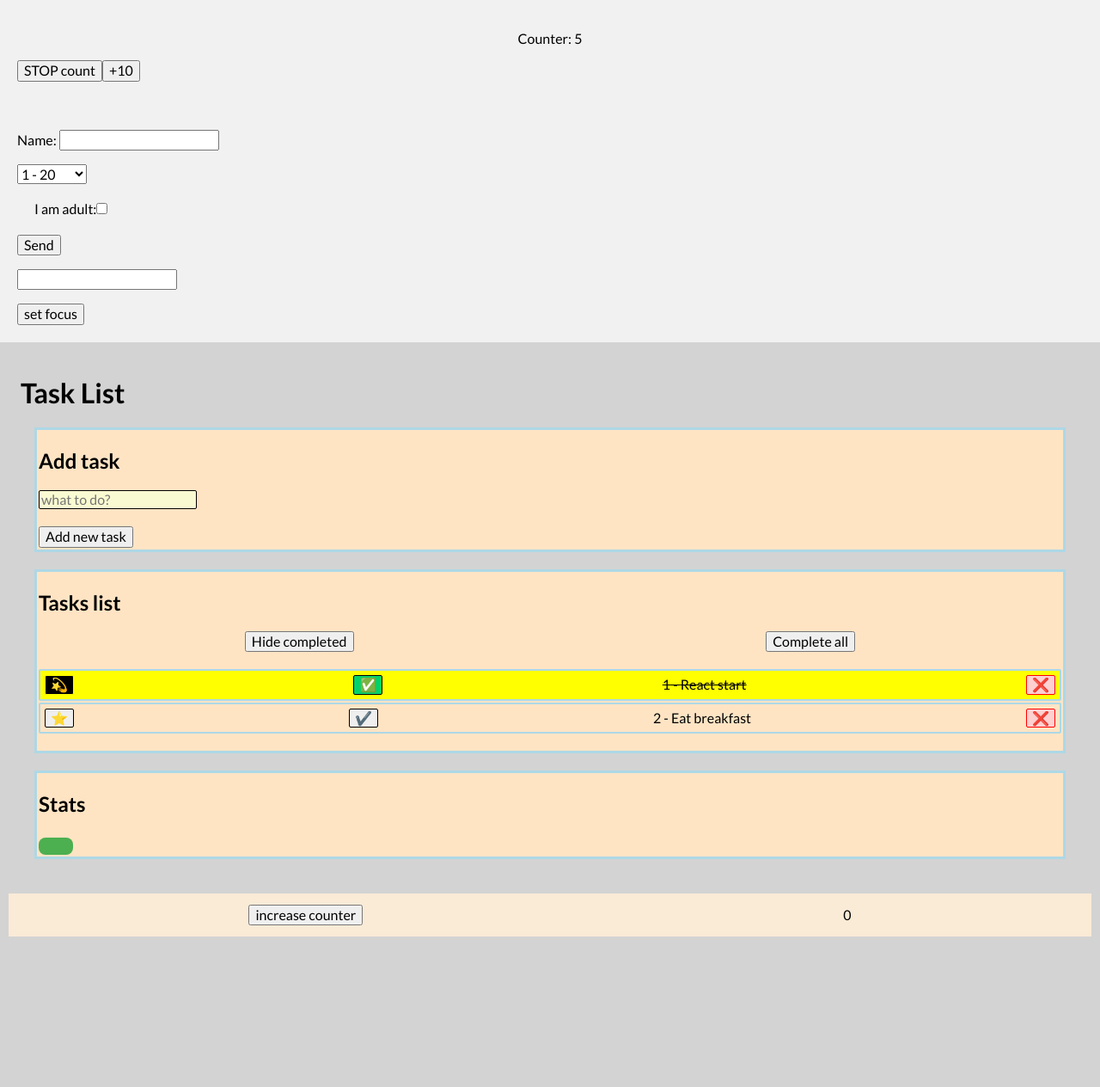
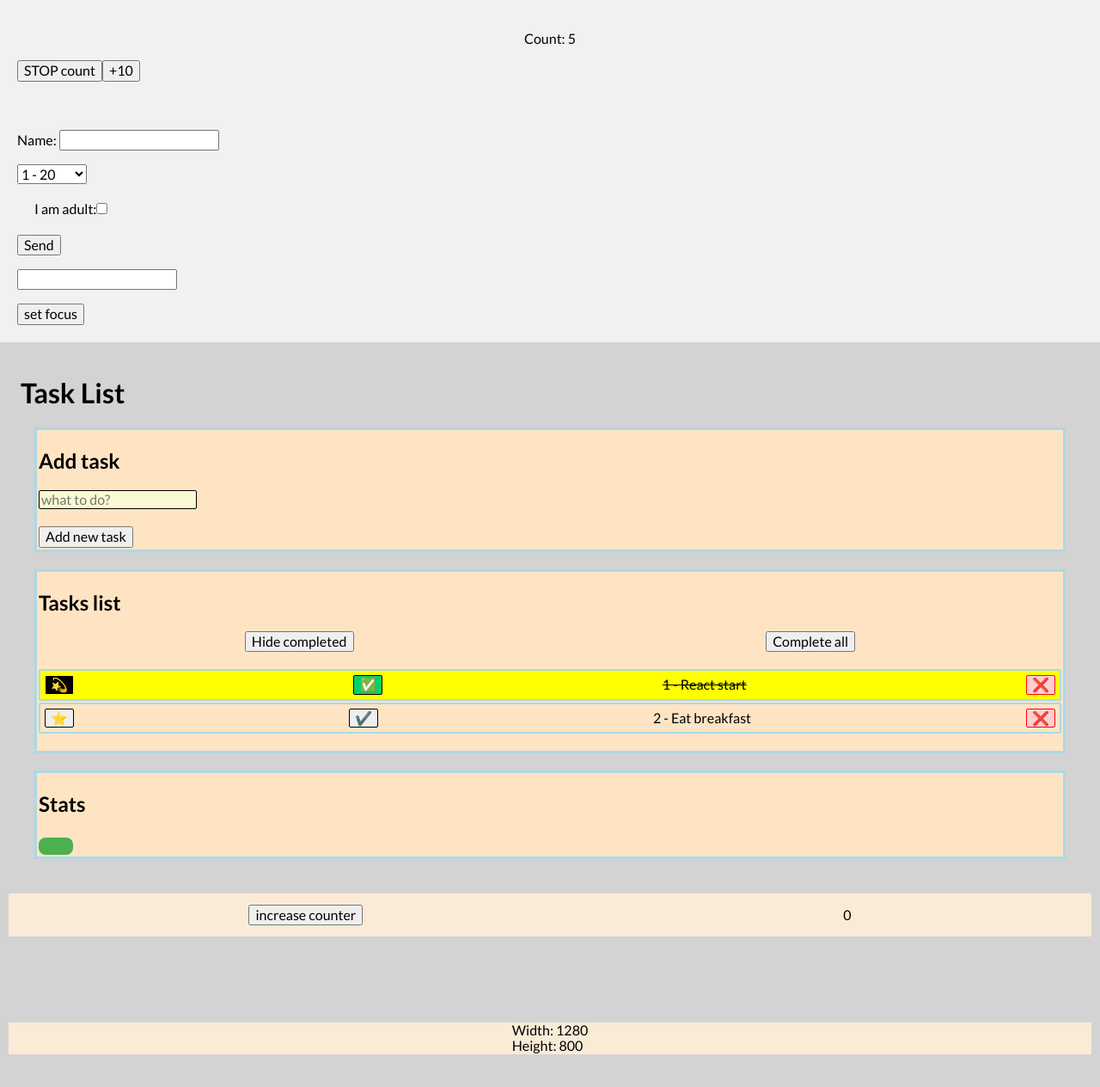
Before and after one commit to RobFyd/practice-in-react, a React (Create React App) app: page / in a window 1280 px wide. Shown: the top 1264 px of the page at 86% size. Before the commit the page ends 1189 px from the top, so only its background shows below. Built offline with nearby package versions, Linux system fonts and the light colour scheme.

Commit message:
dimensions tracking and display in App component added

```diff
--- a/src/App.js
+++ b/src/App.js
@@ -38,8 +38,27 @@ function App() {
   ////////////////////////////////////////////////////////////////////////////////////
 
   const [counter, setCounter] = useLocalStorageState("counter", 0); // custom hook
-  const [anotherData, setAnotherData] = useLocalStorageState("anotherData", "something else"); // example of using custom hook
+  const [anotherData, setAnotherData] = useLocalStorageState(
+    "anotherData",
+    "something else"
+  ); // example of using custom hook
   useDocumentTitle(counter);
+
+  ////////////////////////////////////////////////////////////////////////////////////
+
+  const [dimensions, setDimensions] = useState({
+    width: window.innerWidth,
+    height: window.innerHeight,
+  });
+
+  useEffect(() => {
+    window.addEventListener("resize", () => {
+      setDimensions({
+        width: window.innerWidth,
+        height: window.innerHeight,
+      });
+    });
+  }, []);
 
   ////////////////////////////////////////////////////////////////////////////////////
 
@@ -139,7 +158,7 @@ function App() {
   return (
     <>
       <div className="containerDiv">
-        <p className="containerP">Counter: {count}</p>
+        <p className="containerP">Count: {count}</p>
         <button onClick={stopCount}>STOP count</button>
         <button onClick={() => setCount((count) => count + 10)}>+10</button>
       </div>
@@ -224,6 +243,11 @@ function App() {
           increase counter
         </button>
       </div>
+
+      <div className="div_dimensions">
+          Width: {dimensions.width}<br />
+          Height: {dimensions.height}
+      </div>
     </>
   );
 }
--- a/src/style.css
+++ b/src/style.css
@@ -33,3 +33,11 @@
 .item:nth-child(1) {
     order: 2;
   }
+
+  .div_dimensions {
+    display: flex;
+    justify-content: space-around;
+    align-items: center;
+    margin: 0 10px 100px;
+    background-color: antiquewhite;
+  }
```
